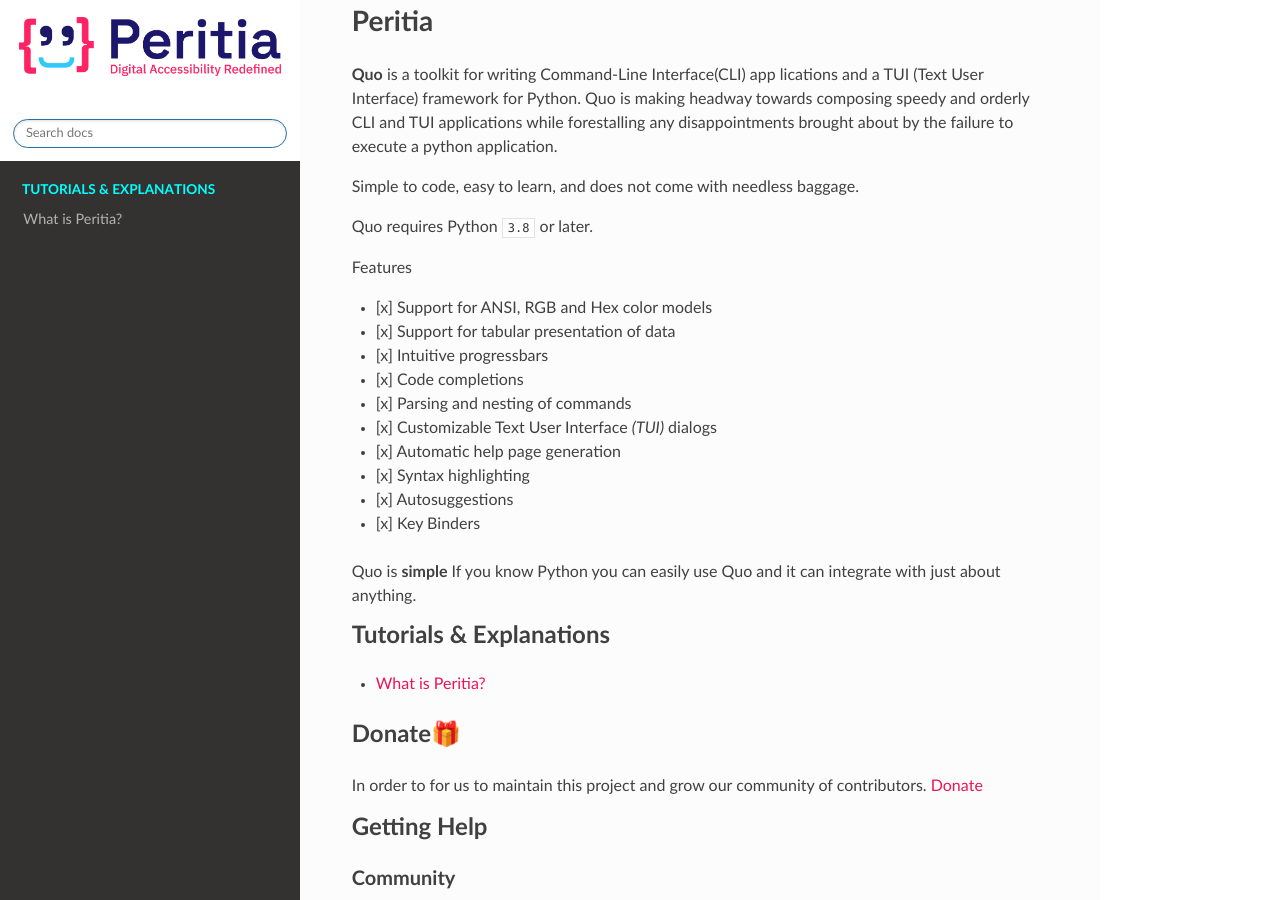
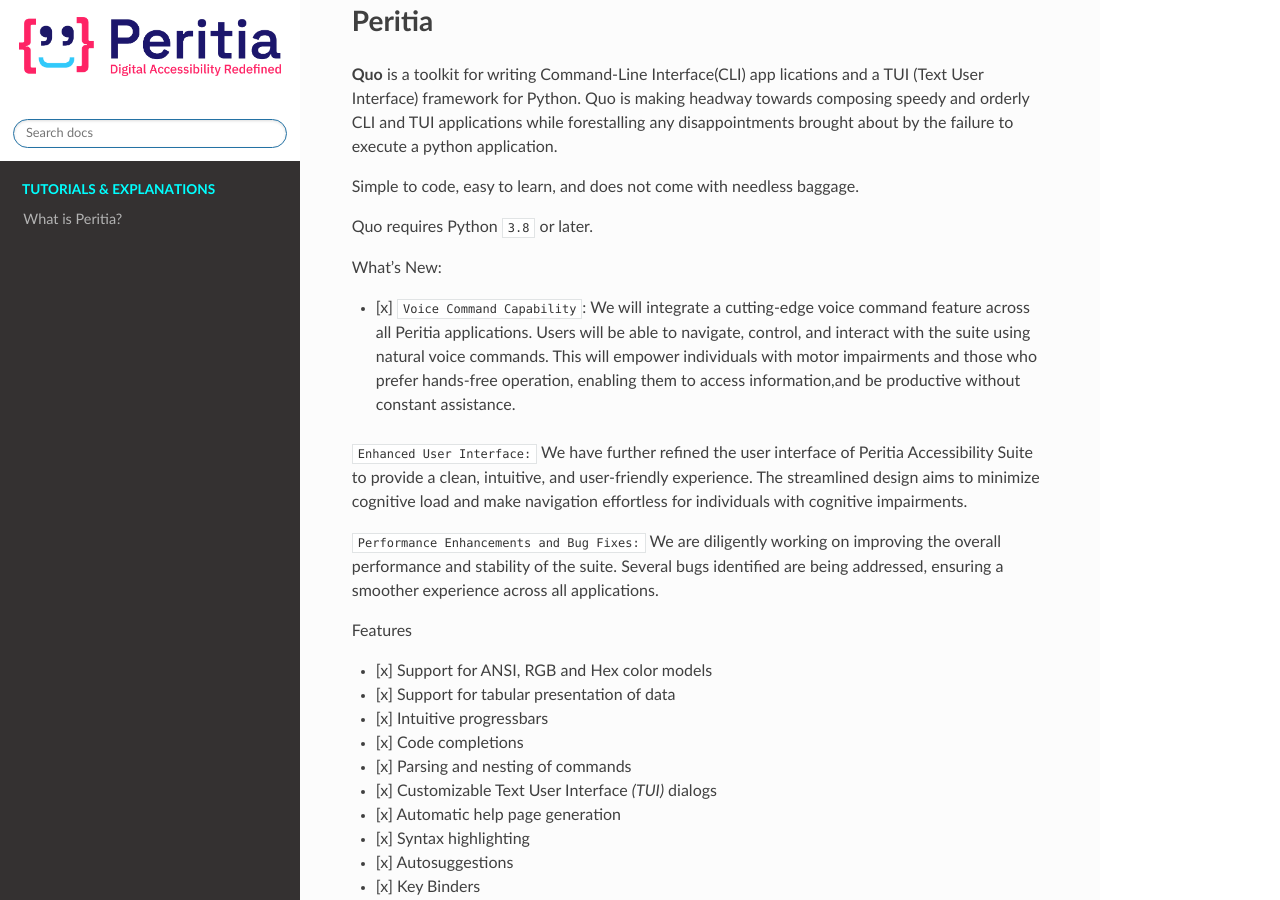
Before and after one commit to quantum-quirks/peritia, a Sphinx documentation site: the page built from docs/index.md, in a window 1280 px wide and 900 px high, scrolled down 400 px. Built offline with Sphinx 7.4.7 and the Read the Docs theme 2.0.0, drawn with Linux system fonts in a browser that asks for light colours; pages that are not in the unit, such as notebooks, are missing from menus.

Commit message:
added new changes

```diff
--- a/docs/index.md
+++ b/docs/index.md
@@ -18,6 +18,14 @@
 
 Quo requires Python `3.8` or later.
 
+
+What's New:
+
+- [x] ``Voice Command Capability``: We will integrate  a cutting-edge voice command feature across all Peritia applications. Users will be able to navigate, control, and interact with the suite using natural voice commands. This will empower individuals with motor impairments and those who prefer hands-free operation, enabling them to access information,and be productive without constant assistance.
+
+``Enhanced User Interface:`` We have further refined the user interface of Peritia Accessibility Suite to provide a clean, intuitive, and user-friendly experience. The streamlined design aims to minimize cognitive load and make navigation effortless for individuals with cognitive impairments.
+
+``Performance Enhancements and Bug Fixes:`` We are diligently working on improving the overall performance and stability of the suite. Several bugs identified are being addressed, ensuring a smoother experience across all applications.
 
 Features
 - [x] Support for ANSI, RGB and Hex color models
```
